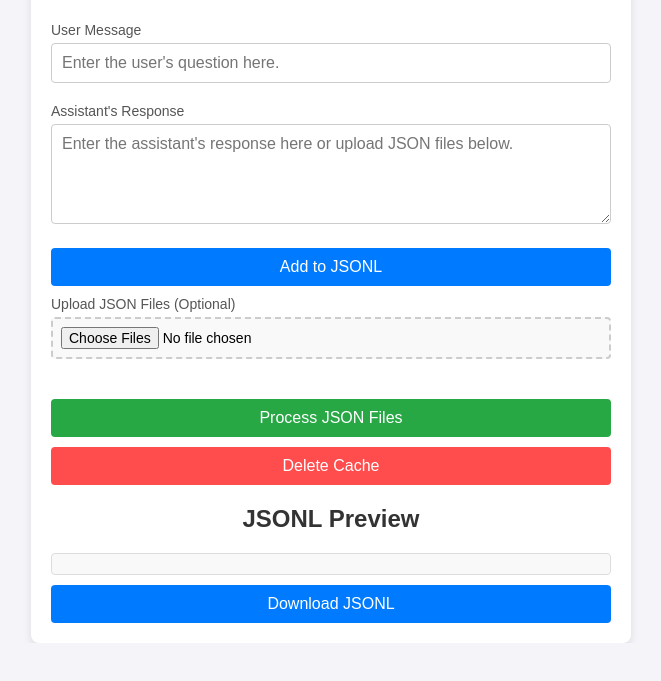
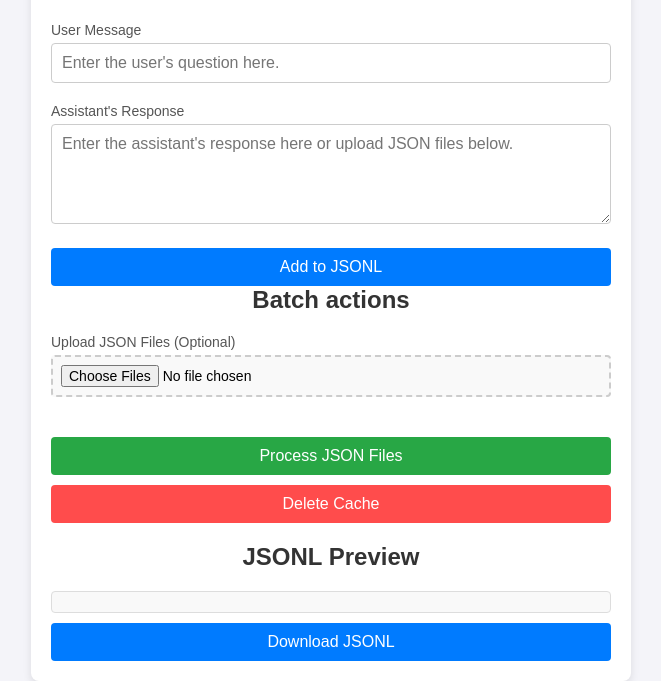
Before and after one commit to mark-dlc/JSONL-File-Generator, a website: page index.html in a window 1280 px wide. Shown: the part 177-858 px from the top of the page, without its empty margins (309-970 px from the left). Before the commit the page ends 820 px from the top, so only its background shows below. Drawn offline with Linux system fonts and the light colour scheme.

Commit message:
Updated index.html

```diff
--- a/index.html
+++ b/index.html
@@ -29,6 +29,8 @@
 
             <button id="addMessage">Add to JSONL</button>
 
+             <h2>Batch actions</h2>
+
             <label for="jsonFileInput" id="jsonFileLabel">Upload JSON Files (Optional)</label>
             <input type="file" id="jsonFileInput" accept=".json" class="file-input" multiple>
             <div id="jsonFileStatus" class="file-status"></div>
```
